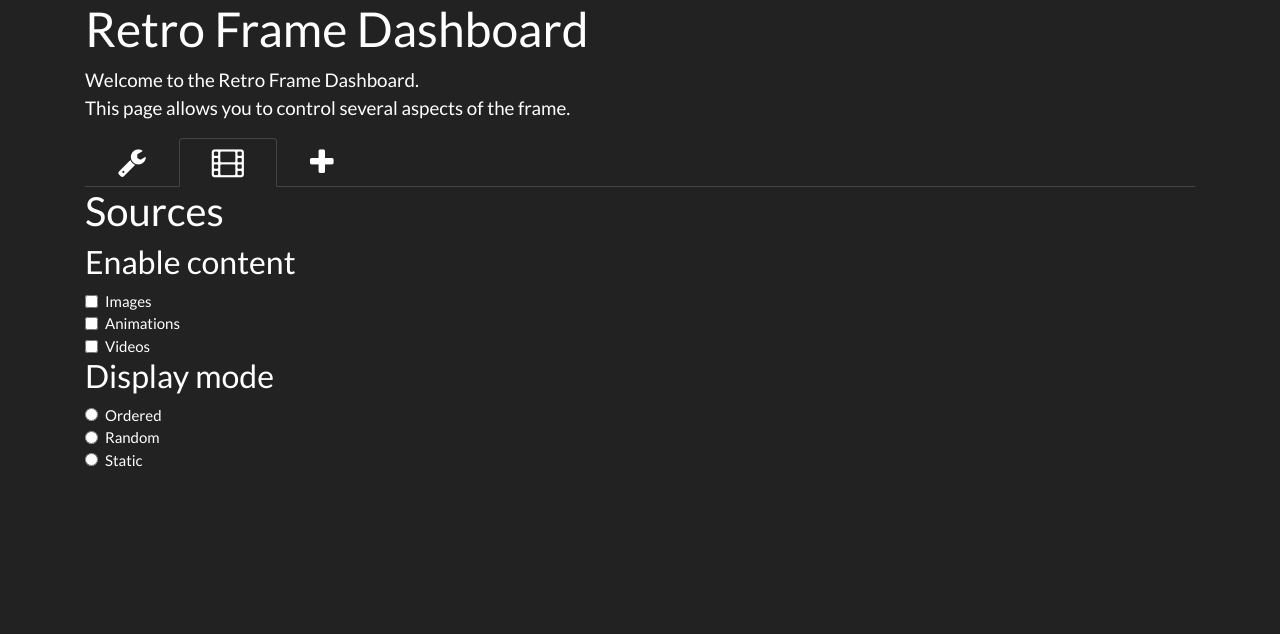
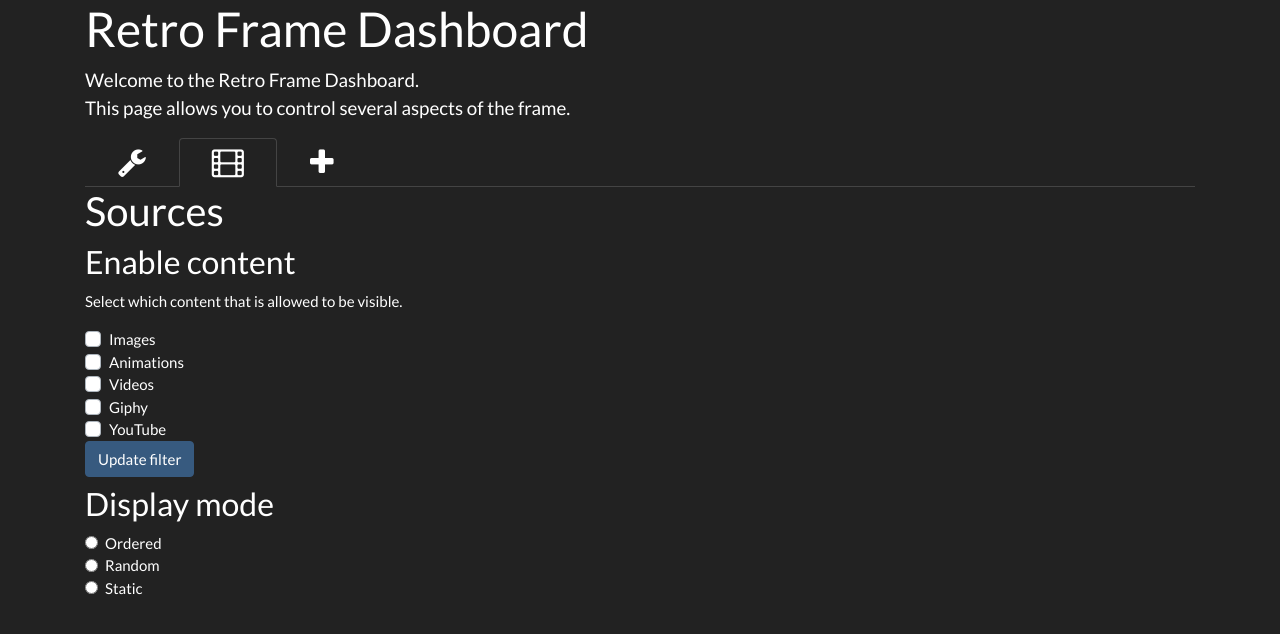
Before and after one commit to machosallad/retro-frame, a Python web app: template templates/index.html in a window 1280 px wide, after a click that opens the changed part. Shown: the top 634 px of the page. Run offline with Jinja, Linux system fonts and the light colour scheme; the template is opened without the code that fills it, so the values that code supplies are empty; some libraries are stand-ins or nearby versions.

Commit message:
Source filtering added - Added REST api to get and set allowance of content - Javascript updated to read current values on page load - Response creation quite messy, unaware of better solution... (but it works!)

```diff
--- a/abstract_source.py
+++ b/abstract_source.py
@@ -11,6 +11,8 @@ class SourceType(Enum):
     animation = 2
     sprite = 3
     video = 4
+    giphy = 5
+    youtube = 6
 
 class AbstractSource(abc.ABC):
     def __init__(self,width=16, height=16):
--- a/static/scripts.js
+++ b/static/scripts.js
@@ -10,6 +10,23 @@ $(document).ready(function(){
         success : function(data) {
             console.log(data);
             $('#displayBrightness').val(data.level)
+        },
+        error: function(xhr, resp, text) {
+            console.log(xhr, resp, text);
+        }
+    })
+
+    $.ajax({
+        url: 'api/v1/sources/status', // url where to submit the request
+        type : "GET", // type of action POST || GET
+        dataType : 'json',
+        success : function(data) {
+            console.log(data);
+            $('#imagesCheck').prop('checked', data.images[1])
+            $('#animationsCheck').prop('checked', data.animations[1])
+            $('#videosCheck').prop('checked', data.videos[1])
+            $('#giphyCheck').prop('checked', data.giphy[1])
+            $('#youtubeCheck').prop('checked', data.youtube[1])
         },
         error: function(xhr, resp, text) {
             console.log(xhr, resp, text);
@@ -81,6 +98,32 @@ $(document).ready(function(){
         })
     });
 
+    // Update content filter
+    $("#enable-content-submit").on('click', function(){
+        // send ajax
+        var imagesCheck = $('#imagesCheck').is(":checked")
+        var animationsCheck = $('#animationsCheck').is(":checked")
+        var videosCheck = $('#videosCheck').is(":checked")
+        var giphyCheck = $('#giphyCheck').is(":checked")
+        var youtubeCheck = $('#youtubeCheck').is(":checked")
+
+        var formData = JSON.stringify( {"images" : { "status": imagesCheck}, "animations" : { "status": animationsCheck},"videos" : { "status": videosCheck},"giphy" : { "status": giphyCheck},"youtube" : { "status": youtubeCheck}})
+        console.log(formData)
+        $.ajax({
+            url: 'api/v1/sources/status', // url where to submit the request
+            type : "PUT", // type of action POST || GET
+            contentType: 'application/json;charset=UTF-8',
+            data : formData,
+            success : function(result) {
+                console.log(result);
+            },
+            error: function(xhr, resp, text) {
+                alert("Failure! Failed to update content filters...")
+                console.log(xhr, resp, text);
+            }
+        })
+    });
+
 });
 
 function getFormData($form)
--- a/templates/index.html
+++ b/templates/index.html
@@ -51,18 +51,30 @@
       <div id="menu2" class="tab-pane fade" role="tabpanel">
         <h2>Sources</h2>
         <h3>Enable content</h3>
-        <div class="form-check">
-          <input class="form-check-input" type="checkbox" value="" id="imagesCheck">
-          <label class="form-check-label" for="imagesCheck">Images</label>
-        </div>
-        <div class="form-check">
-          <input class="form-check-input" type="checkbox" value="" id="animationsCheck">
-          <label class="form-check-label" for="animationsCheck">Animations</label>
-        </div>
-        <div class="form-check">
-          <input class="form-check-input" type="checkbox" value="" id="videosCheck">
-          <label class="form-check-label" for="videosCheck">Videos</label>
-        </div>
+        <p>Select which content that is allowed to be visible.</p>
+        <form>
+          <div class="custom-control custom-checkbox">
+            <input class="custom-control-input" type="checkbox" value="" id="imagesCheck">
+            <label class="custom-control-label" for="imagesCheck">Images</label>
+          </div>
+          <div class="custom-control custom-checkbox">
+            <input class="custom-control-input" type="checkbox" value="" id="animationsCheck">
+            <label class="custom-control-label" for="animationsCheck">Animations</label>
+          </div>
+          <div class="custom-control custom-checkbox">
+            <input class="custom-control-input" type="checkbox" value="" id="videosCheck">
+            <label class="custom-control-label" for="videosCheck">Videos</label>
+          </div>
+          <div class="custom-control custom-checkbox">
+            <input class="custom-control-input" type="checkbox" value="" id="giphyCheck">
+            <label class="custom-control-label" for="giphyCheck">Giphy</label>
+          </div>
+          <div class="custom-control custom-checkbox">
+            <input class="custom-control-input" type="checkbox" value="" id="youtubeCheck">
+            <label class="custom-control-label" for="youtubeCheck">YouTube</label>
+          </div>
+          <button type="button" id="enable-content-submit" class="btn btn-primary mb-2">Update filter</button>
+        </form>
 
         <h3>Display mode</h3>
         <div class="form-check">
```
Also changed, not shown: app.py (+19 -9 lines), http_server.py (+26 -0 lines).
